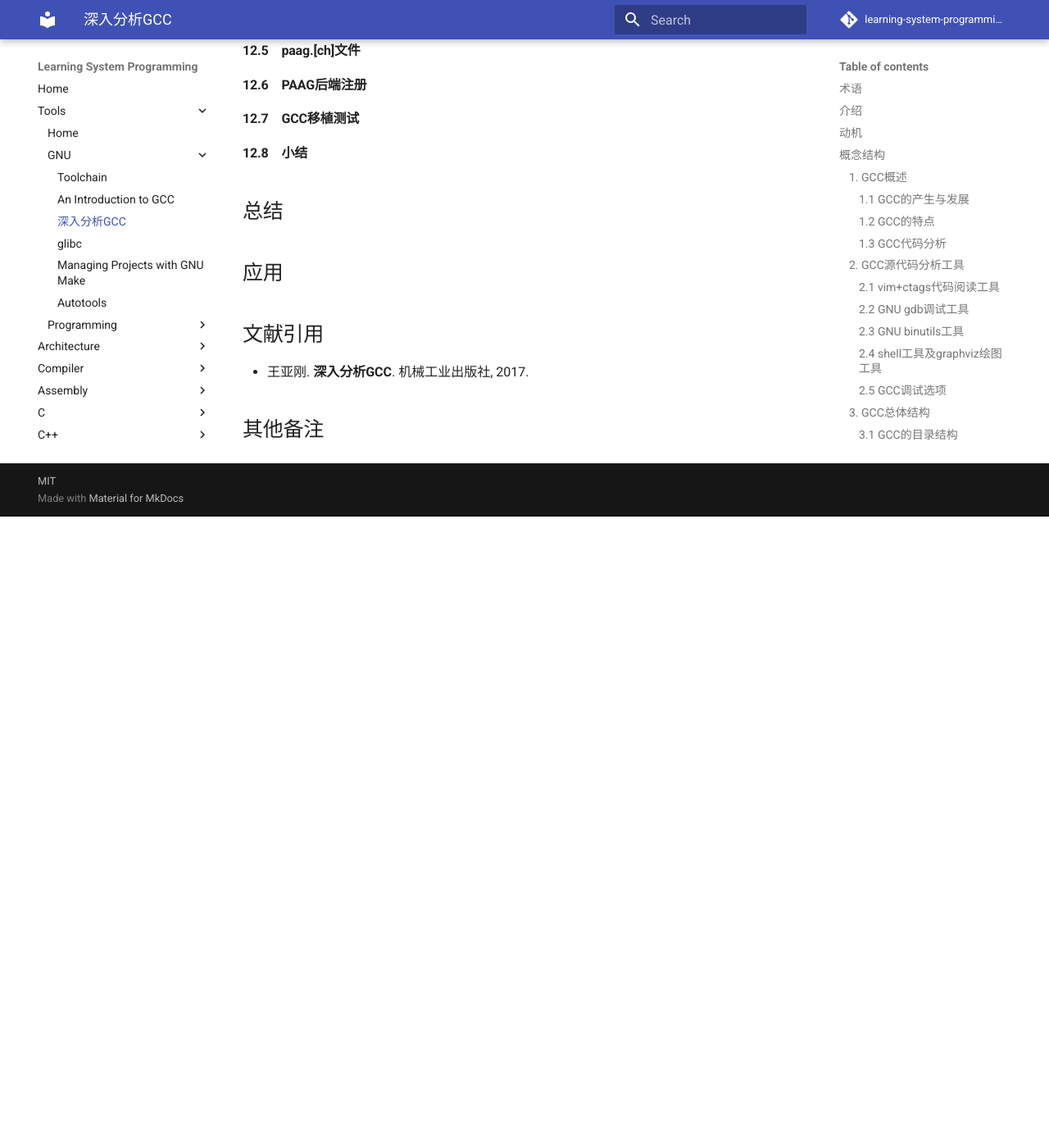
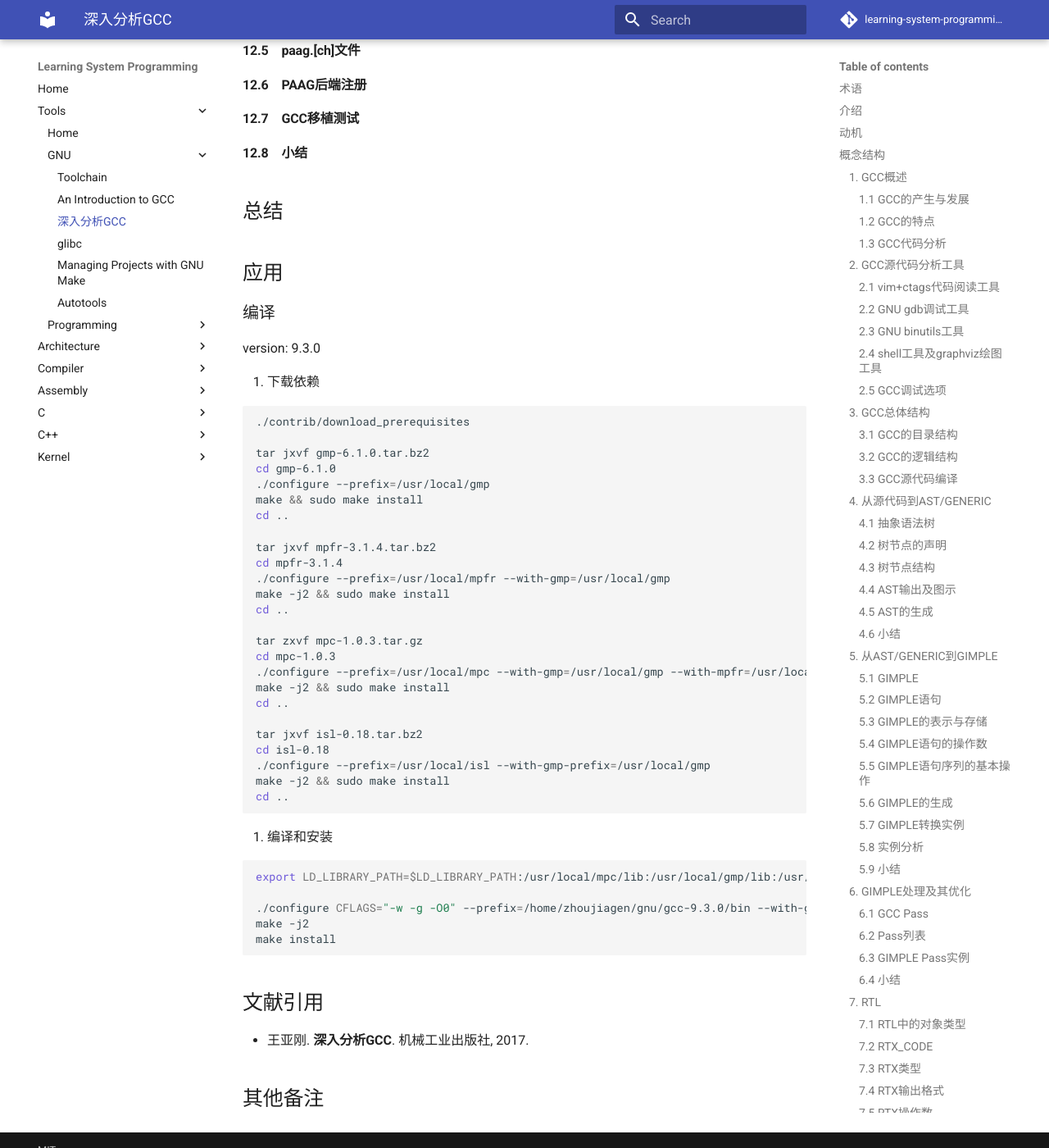
Before and after one commit to logself1988/learning-system-programming, an MkDocs documentation site: the page built from docs/tools/gnu/gcc-analysis.md, in a window 1280 px wide and 1400 px high, scrolled down 4571 px. Shown: the whole window at 82% size. Built offline with MkDocs 1.6.1 and Material for MkDocs 9.7.7, drawn with Linux system fonts in a browser that asks for light colours; comment, search, counter and statistics services are not loaded; before the commit the page ends 5201 px from its top, so only the background shows below that.

Commit message:
[GCC] add note for source build.

````diff
--- a/docs/tools/gnu/gcc-analysis.md
+++ b/docs/tools/gnu/gcc-analysis.md
@@ -137,6 +137,51 @@
 
 <!-- 记录如何使用书籍中方法论解决你自己的问题. -->
 
+### 编译
+
+version: 9.3.0
+
+1. 下载依赖
+
+``` shell
+./contrib/download_prerequisites
+
+tar jxvf gmp-6.1.0.tar.bz2
+cd gmp-6.1.0
+./configure --prefix=/usr/local/gmp
+make && sudo make install
+cd ..
+
+tar jxvf mpfr-3.1.4.tar.bz2
+cd mpfr-3.1.4
+./configure --prefix=/usr/local/mpfr --with-gmp=/usr/local/gmp
+make -j2 && sudo make install
+cd ..
+
+tar zxvf mpc-1.0.3.tar.gz
+cd mpc-1.0.3
+./configure --prefix=/usr/local/mpc --with-gmp=/usr/local/gmp --with-mpfr=/usr/local/mpfr
+make -j2 && sudo make install
+cd ..
+
+tar jxvf isl-0.18.tar.bz2
+cd isl-0.18
+./configure --prefix=/usr/local/isl --with-gmp-prefix=/usr/local/gmp
+make -j2 && sudo make install
+cd ..
+```
+
+2. 编译和安装
+
+``` shell
+export LD_LIBRARY_PATH=$LD_LIBRARY_PATH:/usr/local/mpc/lib:/usr/local/gmp/lib:/usr/local/mpfr/lib/:/usr/local/isl/lib
+
+./configure CFLAGS="-w -g -O0" --prefix=/home/zhoujiagen/gnu/gcc-9.3.0/bin --with-gmp=/usr/local/gmp/ --with-mpfr=/usr/local/mpfr/ --with-mpc=/usr/local/mpc/ --with-isl=/usr/local/isl --disable-multilib
+make -j2
+make install
+```
+
+
 ## 文献引用
 
 <!-- 记录相关的和进一步阅读资料: 文献、网页链接等. -->
````
